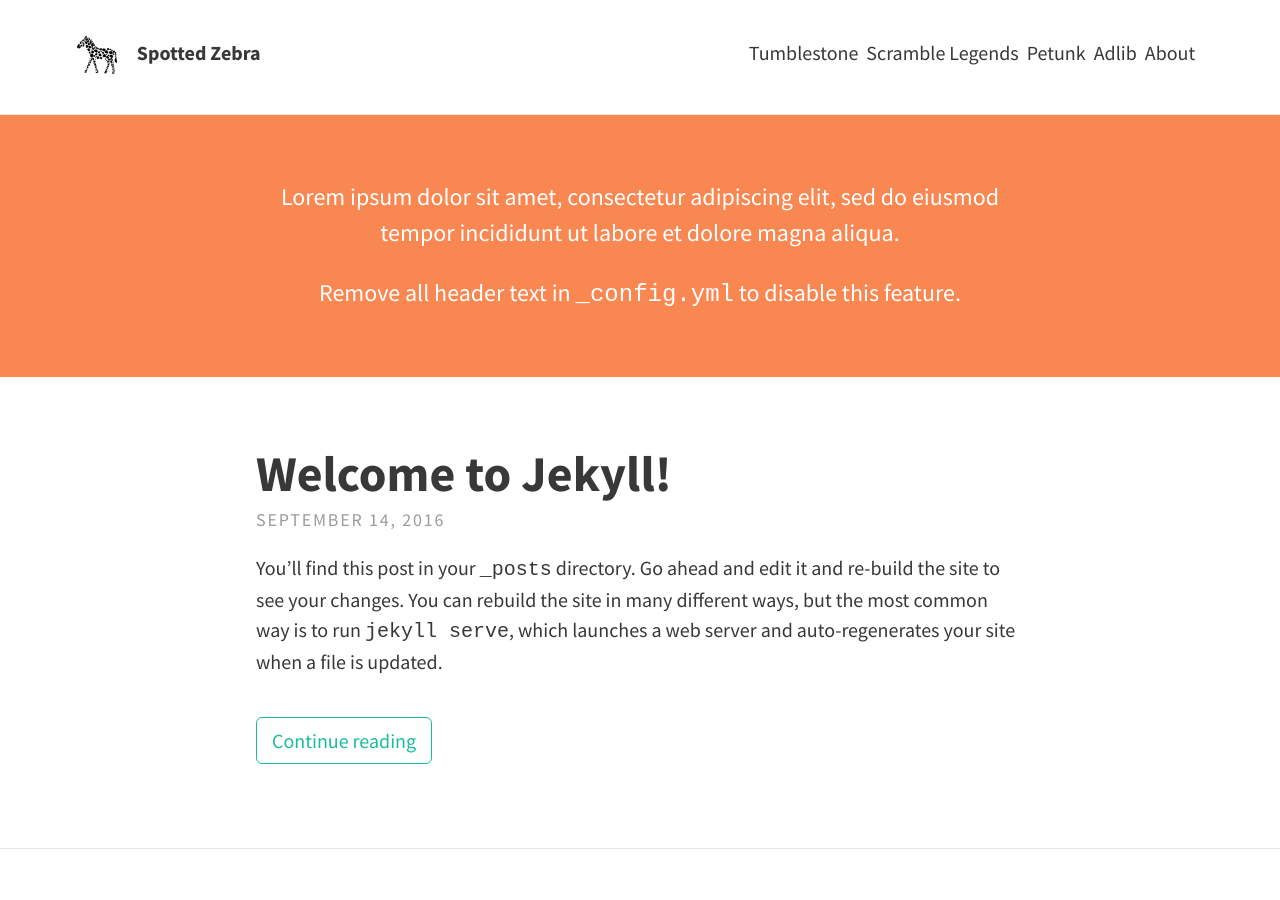
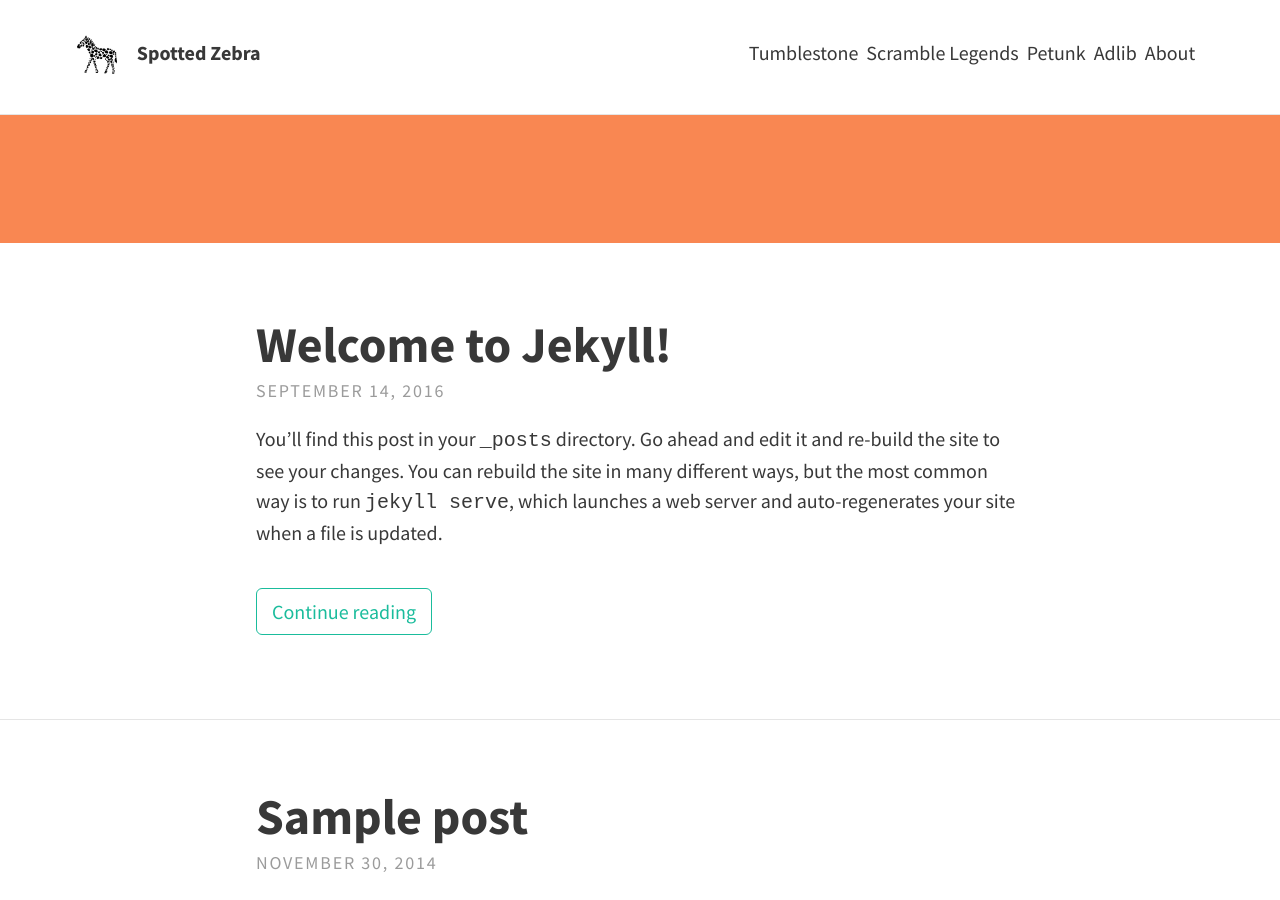
Before and after one commit to aschearer/spottedzebra.us, a Jekyll site: the page built from index.html, in a window 1280 px wide and 900 px high. Built offline with Jekyll 4.4.1, drawn with Linux system fonts in a browser that asks for light colours; nearby versions of some CDN libraries; the list of posts is cut into pages by our own code; some of the changed text lies outside the part shown.

Commit message:
Config tweaks

```diff
--- a/_config.yml
+++ b/_config.yml
@@ -8,16 +8,13 @@
   title: Spotted Zebra
   avatar: logo.jpg
   gravatar: # Email MD5 hash
-  description: "A website with blog posts and pages" # used by search engines
+  description: "An independent game developer based in Seattle Washington, USA." # used by search engines
 
   # Header and footer text
   header_text: >
-     <p>Lorem ipsum dolor sit amet, consectetur adipiscing elit, sed do eiusmod tempor incididunt ut labore et dolore magna aliqua.</p>
-
-     <p>Remove all header text in <code>_config.yml</code> to disable this feature.</p>
   header_text_feature_image:
   footer_text: >
-   Powered by <a href="http://jekyllrb.com">Jekyll</a> with <a href="https://rohanchandra.github.io/project/type/">Type Theme</a>
+   Based out of Seattle, Washington.
 
   # Icons
   rss: false
```
